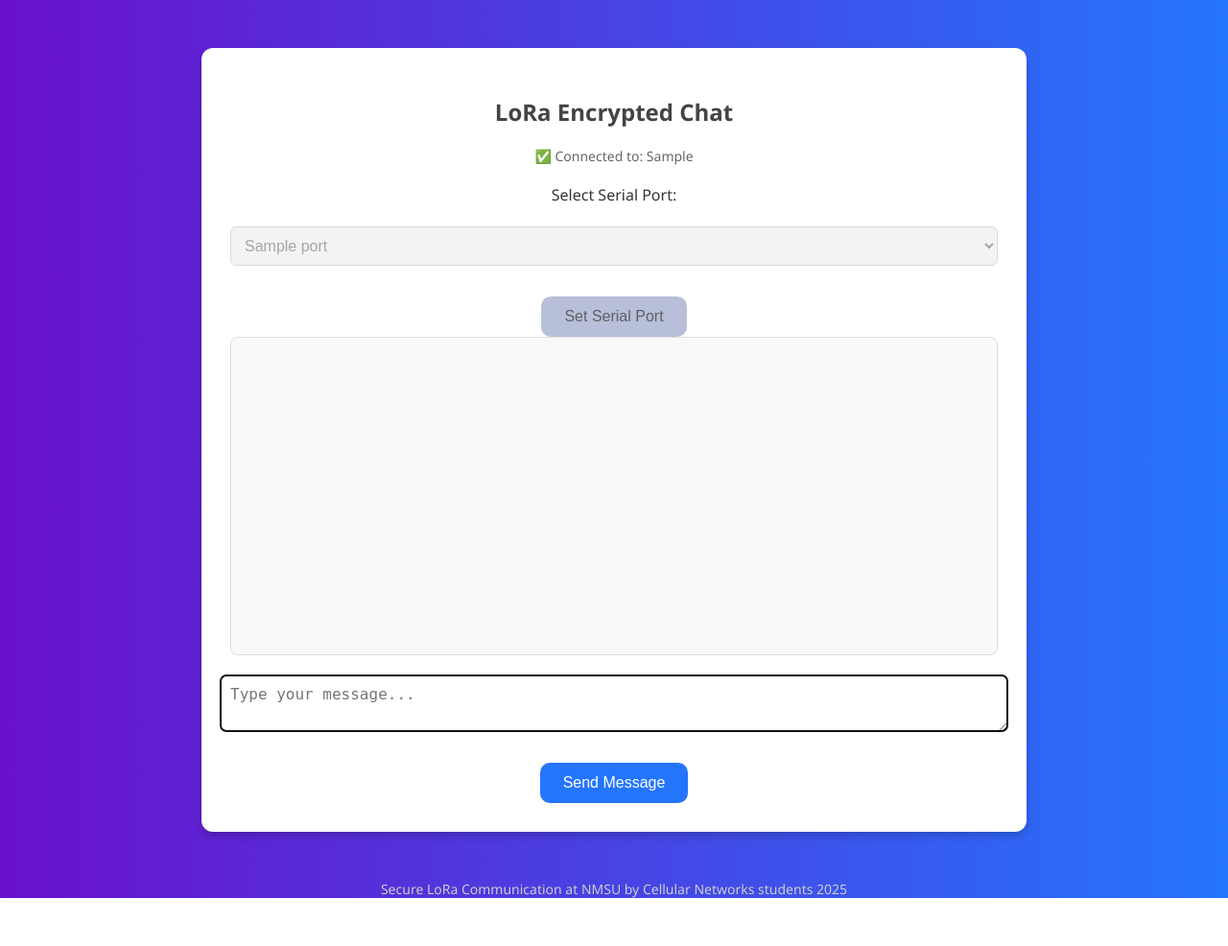
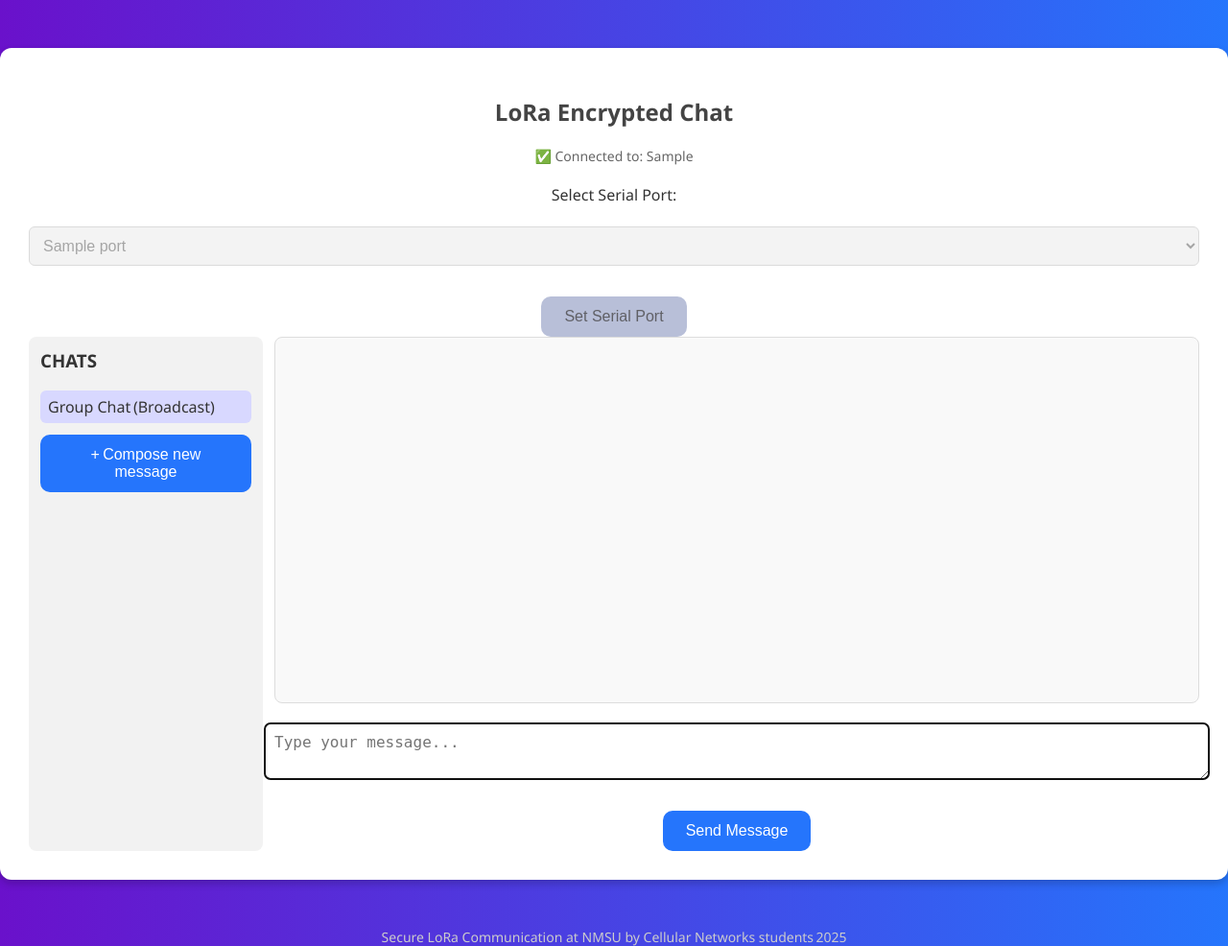
Before and after one commit to DouglasJack/LoRa_Chat, a Flask app: template templates/index.html in a window 1280 px wide. Shown: the whole page at 96% size. Before the commit the page ends 936 px from the top, so only its background shows below. Run offline with Flask 3, Linux system fonts and the light colour scheme; the template is opened without the code that fills it: most values are stand-ins (such as "Sample title", 1, 10 or a date in 2020); parts of the project's set-up code (start-up, migrations or seed data) failed here and were passed over; some libraries are stand-ins or nearby versions.

Commit message:
Add multi-room chat and direct messaging support
Refactored the LoRa chat app to enable multiple chat rooms, including direct messaging between users. Updated UI for a better layout, implemented message routing logic on both client and server, and extended LoRa communication to handle targeted messages.

```diff
--- a/Messenger.py
+++ b/Messenger.py
@@ -125,14 +125,15 @@ class Messenger:
             print("[Messenger] FLAG: " + Message.flag)
             print("[Messenger] SEQ: " + Message.seqNum)
 
-    def ChatMessage(self, msg):
+    def ChatMessage(self, msg: str, dest: int = 0):
+
         if self.clearToSend and self.clearToSendIssueTime:
             if time.time() < self.clearToSendIssueTime:
                 print("[Messenger]: CTS active. Message not sent.")
                 return
         #MsgPacket = Message.Message()
         #MsgPacket.newMessage(msg)
-        DM = DirectMessage.DirectMessage(msg)
+        DM = DirectMessage.DirectMessage(msg, dest)
         DM.send(self)
 
         # Creates a message packet, then sends it. The message will generate the correct data for sending the command.
--- a/Protocols/DirectMessage.py
+++ b/Protocols/DirectMessage.py
@@ -38,6 +38,8 @@ class DirectMessage:
         Messenger.clearToSend = True
         Messenger.clearToSendIssueTime = time.time() + 30
         Messenger.lastMessageSent = self  #Last message sent
+        # diagnostic:
+        print("[DM → RYLR] " + self.pkt.data)
         Messenger.comm.send(self.pkt.data)  # The message packet itself
         print("[DM] FLAG: " + self.pkt.flag)
         self.sendAttempts += 1
@@ -76,10 +78,10 @@ class DirectMessage:
 
     def composePacket(self):
         RequestPacket = Message.Message()
-        RequestPacket.newMessage(self.msg)
+        RequestPacket.newMessage(self.msg, self.dest)
         # RequestPacket = Message.Message()
         RequestPacket.flag = RequestPacket.binary_to_ascii("0000000000010000")
-        RequestPacket.toAddr = self.dest
+        # RequestPacket.toAddr = self.dest
         # RequestPacket.seqNum = RequestPacket.binary_to_ascii("0" + format(random.getrandbits(7), '07b'))
         # RequestPacket.messageTime = int(time.time())
         # RequestPacket.msg = self.msg
--- a/app.py
+++ b/app.py
@@ -14,20 +14,46 @@ app.secret_key = 'CellularNetworks'  # Secret key for session handling (storing
 messenger = None  # Will hold the instance of Messenger class managing LoRa communication
 received_messages = []  # List to store incoming messages for displaying on the web page
 
+# ----------  helper to wrap UI events  ----------
+def ui_emit(event, payload):
+    """SocketIO emit that is safe even when called from a thread."""
+    try:
+        socketio.emit(event, payload)
+    except RuntimeError:
+        # called outside app context (background_listener)
+        socketio.start_background_task(socketio.emit, event, payload)
+
+
 # Background thread function to continuously check for received messages
+# def background_listener():
+#     global messenger
+#     while True:
+#         if messenger and messenger.messageCache:								    # Check if messenger is initialized and has cached messages
+#             while messenger.messageCache:									        # Process all messages in the cache
+#                 msg_obj = messenger.messageCache.pop(0)								# Remove and get the first message in the cache
+#
+#                 timestamp = time.strftime('%m-%d %H:%M', time.localtime(int(msg_obj.messageTime)))	# Convert epoch time to readable format
+#                 new_message = f"[{timestamp}] {msg_obj.fromAddr}: {msg_obj.msg}"
+#                 received_messages.append(new_message)								# Append message with timestamp
+#                 socketio.emit('new_message', {'message': new_message})	# Send to UI
+#
+#         time.sleep(0.5)  # Add delay to avoid high CPU usage
 def background_listener():
     global messenger
     while True:
-        if messenger and messenger.messageCache:								    # Check if messenger is initialized and has cached messages
-            while messenger.messageCache:									        # Process all messages in the cache
-                msg_obj = messenger.messageCache.pop(0)								# Remove and get the first message in the cache
+        if messenger and messenger.messageCache:                                    # Check if messenger is initialized and has cached messages
+            while messenger.messageCache:                                           # Process all messages in the cache
+                pkt = messenger.messageCache.pop(0)                                 # Remove and get the first message in the cache
 
-                timestamp = time.strftime('%m-%d %H:%M', time.localtime(int(msg_obj.messageTime)))	# Convert epoch time to readable format
-                new_message = f"[{timestamp}] {msg_obj.fromAddr}: {msg_obj.msg}"
-                received_messages.append(new_message)								# Append message with timestamp
-                socketio.emit('new_message', {'message': new_message})	# Send to UI
+                ts = time.strftime('%m-%d %H:%M',
+                                   time.localtime(int(pkt.messageTime)))
+                line = f"[{ts}] {pkt.fromAddr}: {pkt.msg}"
 
-        time.sleep(0.5)  # Add delay to avoid high CPU usage
+                # broadcast to all browsers – tell them *which* room
+                ui_emit('new_message', {'room': int(pkt.fromAddr),
+                                        'message': line})
+        time.sleep(0.5)
+
 
 # Helper function to list all available serial ports on the system
 def list_serial_ports():
@@ -56,29 +82,57 @@ def index():
     return render_template('index.html', messages=received_messages, comm_port=connected, ports=ports)
 
 # Listen for 'send_message' events from any connected client
+# @socketio.on('send_message')
+# def handle_send_message(data):
+#     global messenger
+#     message_text = data.get('message')                      # Extract the message content from the received data dictionary
+#
+#     if messenger and message_text:                          # Only proceed if a messenger is initialized and the message is not empty
+#         messenger.ChatMessage(message_text)                 # Send the message out over the LoRa network
+#
+#         now = time.strftime('%m-%d %H:%M', time.localtime(int(time.time())))  # Create a timestamp for when the server handled the message
+#
+#         new_message = f"[{now}] You: {message_text}"        # Format the new message to include timestamp and sender ("You")
+#
+#         received_messages.append(new_message)               # Save the message to the server's local history
+#
+#         # Broadcast the new message to all connected web clients immediately
+#         emit('new_message', {'message': new_message}, broadcast=True)
 @socketio.on('send_message')
 def handle_send_message(data):
     global messenger
-    message_text = data.get('message')                      # Extract the message content from the received data dictionary
 
-    if messenger and message_text:                          # Only proceed if a messenger is initialized and the message is not empty
-        messenger.ChatMessage(message_text)                 # Send the message out over the LoRa network
+    dest_addr = int(data.get('room', 0))     # 0 = broadcast
+    msg_text  = data.get('message', '').strip()
 
-        now = time.strftime('%m-%d %H:%M', time.localtime(int(time.time())))  # Create a timestamp for when the server handled the message
+    print(f"[Flask] →  dest={dest_addr}  {msg_text}")  # DEBUG LINE
 
-        new_message = f"[{now}] You: {message_text}"        # Format the new message to include timestamp and sender ("You")
+    if messenger and msg_text:
+        # LoRa side
+        messenger.ChatMessage(msg_text, dest_addr)
 
-        received_messages.append(new_message)               # Save the message to the server's local history
+        # echo back to every browser so they see their own line
+        ts = time.strftime('%m-%d %H:%M', time.localtime())
+        emit('new_message',
+             {'room': dest_addr,
+              'message': f"[{ts}] You: {msg_text}"},
+             broadcast=True)
 
-        # Broadcast the new message to all connected web clients immediately
-        emit('new_message', {'message': new_message}, broadcast=True)
+@socketio.on('get_hosts')
+def send_known_hosts():
+    if messenger:
+        emit('host_list', messenger.hostTracker.knownHosts)
+    else:
+        emit('host_list', [])
+
 
 # For sending Training status
 @socketio.on('connect')
 def handle_connect():
-    global messenger
     if messenger and messenger.tr and messenger.tr.training_in_progress:
-        emit('system_message', {'message': '🔄 Establishing connection... Training started (30s)'})
+        emit('system_message',
+             {'message': '🔄 Establishing connection… Training started (30 s)'})
+
 
 
 if __name__ == '__main__':
--- a/static/style.css
+++ b/static/style.css
@@ -9,7 +9,7 @@ body {
 
 /* Main container */
 .container {
-    max-width: 800px;
+    max-width: 1700px;
     margin: 50px auto;
     background: #fff;
     padding: 30px;
@@ -28,7 +28,7 @@ h2 {
 .chat-box {
     border: 1px solid #ddd;
     padding: 15px;
-    height: 300px;
+    height: 350px;
     overflow-y: scroll;
     background: #f9f9f9;
     border-radius: 8px;
@@ -150,10 +150,20 @@ button[disabled] {
 /* sender label for *other* users = bold */
 .sender {
     font-weight: 700;
-    color: #333;          /* adjust if needed */
+    color: #333;
 }
 
-/* body of the message = bold (unchanged) */
+/* body of the message = bold  */
 .msg {
     font-weight: 700;
 }
+
+/* layout */
+.layout      { display:flex; gap:12px; }
+.chat-list   { width:220px; background:#f2f2f2; border-radius:8px; padding:12px; }
+.chat-list h3 { margin-top:0; }
+.chat-list ul { list-style:none; padding:0; margin:0 0 12px 0; }
+.chat-list li { padding:6px 8px; border-radius:6px; cursor:pointer; }
+.chat-list li.active, .chat-list li:hover { background:#d8d8ff; }
+
+.chat-pane { flex:1; display:flex; flex-direction:column; }
--- a/templates/index.html
+++ b/templates/index.html
@@ -3,28 +3,25 @@
 <head>
     <meta charset="UTF-8">
     <title>LoRa Encrypted Chat</title>
-    <!-- Link to external CSS -->
     <link rel="stylesheet" href="{{ url_for('static', filename='style.css') }}">
 </head>
 <body>
 <div class="container">
+
     <h2>LoRa Encrypted Chat</h2>
 
-        <!-- Show connection status -->
+    <!-- connection status -->
     <div class="status">
         {% if comm_port %}
             ✅ Connected to: {{ comm_port }}
         {% else %}
             ⚠️ No serial port connected.
         {% endif %}
-
     </div>
 
-        <!-- Form to select serial port -->
+    <!-- serial‑port picker -->
     <form method="POST" class="port-box">
         <label for="comm_port">Select Serial Port:</label><br>
-
-            <!-- Disable the dropdown if a port is already chosen -->
         <select name="comm_port" id="comm_port"
                 required {% if comm_port %}disabled{% endif %}>
             {% for port in ports %}
@@ -33,84 +30,105 @@
                 </option>
             {% endfor %}
         </select><br>
-
-            <!-- Disable the button too -->
-            <button type="submit" {% if comm_port %}disabled{% endif %}>
-                Set Serial Port
-            </button>
+        <button type="submit" {% if comm_port %}disabled{% endif %}>Set Serial Port</button>
     </form>
 
-        <!-- Display received messages -->
-        <div class="chat-box">
-            {% for msg in messages %}
-                <p>{{ msg }}</p>
-            {% endfor %}
+    <!-- ─────────  chat UI  ───────── -->
+    <div class="layout">
+        <!--  left: chat selector  -->
+        <aside class="chat-list">
+            <h3>CHATS</h3>
+            <ul id="rooms">
+                <li data-room="0" class="active">Group Chat (Broadcast)</li>
+            </ul>
+
+            <button id="compose">+ Compose new message</button>
+        </aside>
+
+        <!--  right: history + composer  -->
+        <section class="chat-pane">
+            <div class="chat-box"></div>
+
+            <div class="input-box">
+                <textarea id="messageInput"
+                          placeholder="Type your message..." required></textarea><br>
+                <button onclick="sendMessage()">Send Message</button>
             </div>
-
-        <!-- Form to send message -->
-        <div class="input-box">
-            <textarea id="messageInput" placeholder="Type your message..." required></textarea><br>
-            <button onclick="sendMessage()">Send Message</button>
+        </section>
     </div>
 </div>
 
-    <!-- Footer text -->
-    <footer>Secure LoRa Communication at NMSU by Cellular Networks students 2025</footer>
+<footer>Secure LoRa Communication at NMSU by Cellular Networks students 2025</footer>
 
-    <audio id="sendSound" src="{{ url_for('static', filename='sounds/send.mp3') }}"></audio>
+<audio id="sendSound"    src="{{ url_for('static', filename='sounds/send.mp3') }}"></audio>
 <audio id="receiveSound" src="{{ url_for('static', filename='sounds/receive.mp3') }}"></audio>
 
-    <!-- Auto-scroll, WebSocket, Connection Status and Enter to send -->
 <script src="https://cdn.socket.io/4.3.2/socket.io.min.js"></script>
 <script>
-        var sendSound = document.getElementById('sendSound');
-        var receiveSound = document.getElementById('receiveSound');
-        var socket = io();
+/* ----------  sounds & socket  ---------- */
+const sendSound    = document.getElementById('sendSound');
+const receiveSound = document.getElementById('receiveSound');
+const socket = io();
 
-        // Connection Status Messages
-        socket.on('connect', function() {
-            console.log("Connected to WebSocket server");
+/* ----------  room state  ---------- */
+let currentRoom = '0';         // broadcast by default
+const rooms = { '0': [] };      // {roomId : [<p>, …]}
+
+/*  ONE global click listener handles all <li>, including the first one */
+document.getElementById('rooms').addEventListener('click', e => {
+    const li = e.target.closest('li[data-room]');
+    if (li) switchRoom(li.dataset.room);
 });
 
-        socket.on('disconnect', function() {
-            console.log("Disconnected from WebSocket server");
-            alert("Lost connection to server. Please refresh the page.");
-        });
+/*  helper now *only* creates the <li>, no onclick needed         */
+function ensureRoom(id, label) {
+    if (rooms[id]) return;
+    rooms[id] = [];
+    const li = document.createElement('li');
+    li.dataset.room = id;
+    li.textContent  = label ?? `User ${id}`;
+    document.getElementById('rooms').appendChild(li);
+}
 
-        // Handle receiving a new message
+/* switch visible conversation */
+function switchRoom(id) {
+    currentRoom = id;
+    document.querySelectorAll('#rooms li').forEach(li =>
+        li.classList.toggle('active', li.dataset.room === id));
+
+    const box = document.querySelector('.chat-box');
+    box.innerHTML = '';
+    rooms[id].forEach(p => box.appendChild(p.cloneNode(true)));
+    box.scrollTop = box.scrollHeight;
+}
+
+/* ----------  incoming message  ---------- */
 socket.on('new_message', data => {
-            const chatBox = document.querySelector('.chat-box');
-            const p = document.createElement('p');
+    /* data = { room:'123', message:'[05‑07 00:51] You: hey' } */
+    const roomId = String(data.room || '0');
+    ensureRoom(roomId, roomId==='0' ? 'Group Chat (Broadcast)' : `User ${roomId}`);
 
-            //  [MM-DD HH:MM] SENDER: message
-            const m = data.message.match(/^\[(.*?)\]\s+([^:]+):\s+(.*)$/);
+    const p  = document.createElement('p');
+    const m  = data.message.match(/^\[(.*?)\]\s+([^:]+):\s+(.*)$/);
 
     if (m) {
-                // timestamp
         const ts = document.createElement('span');
-                ts.className = 'timestamp';     // italics / light gray
+        ts.className = 'timestamp';
         ts.textContent = `[${m[1]}] `;
 
-                // sender label
         const sender = document.createElement('span');
-                if (m[2].trim() === 'You') {
-                    sender.className = 'timestamp';   // same style as timestamp
-                } else {
-                    sender.className = 'sender';      // bold for others
-                }
+        sender.className = (m[2].trim()==='You') ? 'timestamp' : 'sender';
         sender.textContent = `${m[2]}: `;
 
-                // actual message
         const msg = document.createElement('span');
-                msg.className = 'msg';               // bold body
+        msg.className = 'msg';
         msg.textContent = m[3];
 
         p.append(ts, sender, msg);
-            } else {          // safety fallback
-                p.textContent = data.message;
+    } else {
+        p.textContent = data.message;    // fallback
     }
 
-            // Color bubbles and sound effects
     if (data.message.includes('You:')) {
         p.classList.add('you');
         sendSound.play();
@@ -119,43 +137,47 @@
         receiveSound.play();
     }
 
-            chatBox.appendChild(p);
-            chatBox.scrollTop = chatBox.scrollHeight;
+    rooms[roomId].push(p);
+    if (roomId === currentRoom) {
+        document.querySelector('.chat-box').appendChild(p);
+        document.querySelector('.chat-box').scrollTop =
+            document.querySelector('.chat-box').scrollHeight;
+    }
 });
 
+/* ----------  send message  ---------- */
+function sendMessage() {
+    const input = document.getElementById('messageInput');
+    const txt   = input.value.trim();
+    if (!txt) return;
+    socket.emit('send_message', {room: currentRoom, message: txt});
+    input.value = '';
+}
 
-        socket.on('system_message', function(data) {
-            const chatBox = document.querySelector('.chat-box');
-            const p = document.createElement('p');
-            p.textContent = data.message;
-            p.classList.add('system');
-            chatBox.appendChild(p);
-            chatBox.scrollTop = chatBox.scrollHeight;
+/* ----------  compose new DM  ---------- */
+document.getElementById('compose').onclick = () => {
+    socket.emit('get_hosts');            // ask server for known addresses
+};
+socket.on('host_list', list => {
+    const dest = prompt(
+        'Send to which user?\nChoose address from:\n' + list.join(', ')
+    );
+    if (!dest) return;
+    ensureRoom(dest, `User ${dest}`);
+    switchRoom(dest);
 });
 
+/* ----------  misc UX  ---------- */
+socket.on('connect',    () => console.log('WS connected'));
+socket.on('disconnect', () => alert('Lost connection. Please refresh.'));
 
-        // Function to send message
-        function sendMessage() {
-            var input = document.getElementById('messageInput');
-            var message = input.value.trim();
-            if (message !== "") {
-                socket.emit('send_message', {message: message});
-                input.value = ""; // Clear input after sending
-            }
-        }
-
-        // Press Enter to Send, Shift+Enter for New Line
-        document.getElementById('messageInput').addEventListener('keypress', function(event) {
-            if (event.key === 'Enter' && !event.shiftKey) {
-                event.preventDefault();  // Prevent newline
+document.getElementById('messageInput').addEventListener('keypress', e => {
+    if (e.key === 'Enter' && !e.shiftKey) {
+        e.preventDefault();
         sendMessage();
     }
 });
-
-        // Autofocus text input when page loads
-        window.onload = function() {
-            document.getElementById('messageInput').focus();
-        };
+window.onload = () => document.getElementById('messageInput').focus();
 </script>
 </body>
 </html>
```
Lines whose indentation alone changed are shown as unchanged.
